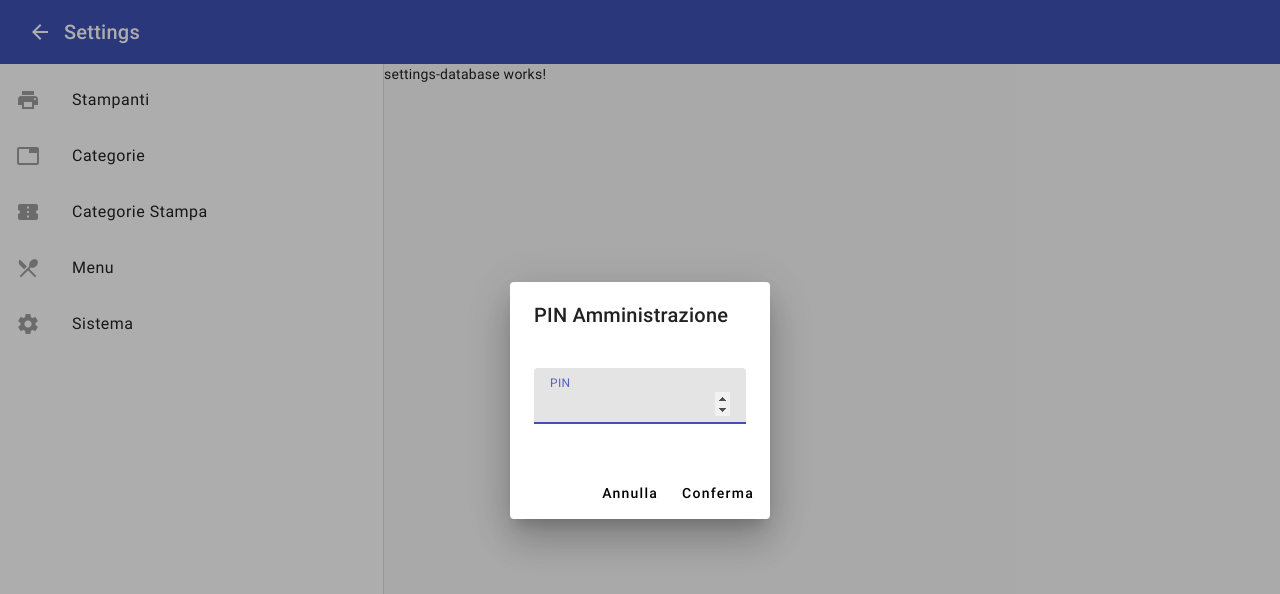
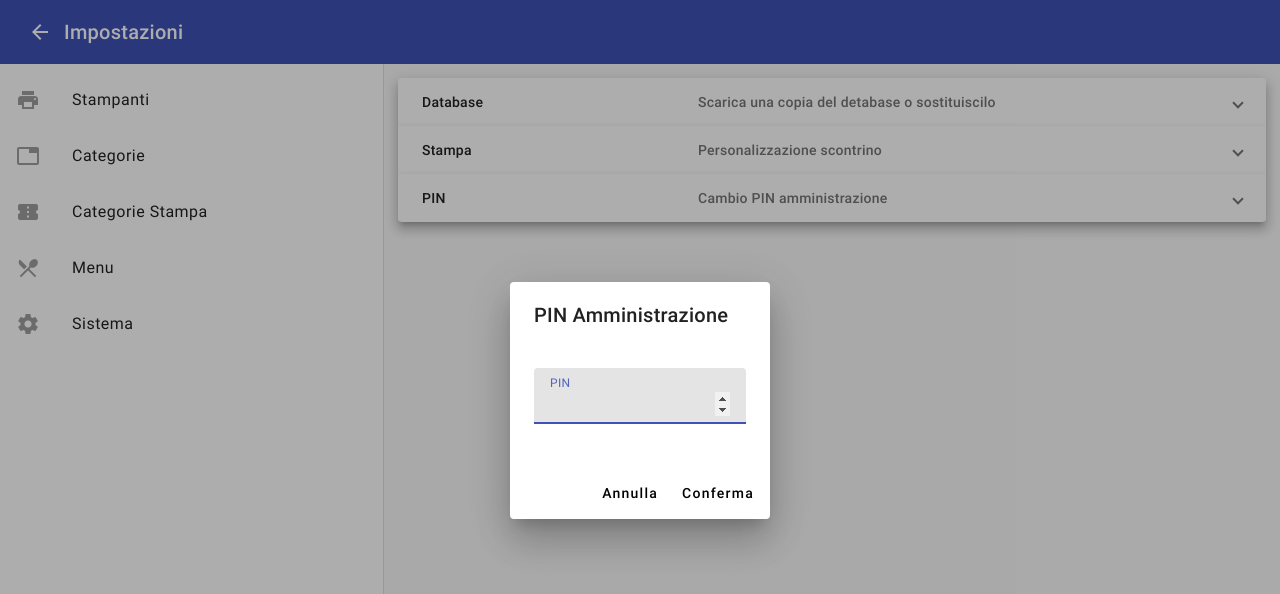
Before and after one commit to olimexsmart/SagraPOS, an Angular app in the folder frontend/: page /settings/database in a window 1280 px wide. Shown: the top 594 px of the page. Built offline with nearby package versions, Linux system fonts and the light colour scheme.

Commit message:
Moved DB swap to settings

```diff
--- a/frontend/src/app/app.module.ts
+++ b/frontend/src/app/app.module.ts
@@ -37,6 +37,7 @@ import { SettingsPrinterComponent } from './settings-printer/settings-printer.co
 import { SettingsCategoriesComponent } from './settings-categories/settings-categories.component';
 import { SettingsMenuComponent } from './settings-menu/settings-menu.component';
 import { SettingsDatabaseComponent } from './settings-database/settings-database.component';
+import {MatExpansionModule} from '@angular/material/expansion';
 
 
 @NgModule({
@@ -121,7 +122,8 @@ import { SettingsDatabaseComponent } from './settings-database/settings-database
     MatMenuModule,
     MatSlideToggleModule,
     MatCheckboxModule,
-    MatListModule
+    MatListModule,
+    MatExpansionModule
   ],
   providers: [],
   bootstrap: [AppComponent]
--- a/frontend/src/app/main/main.component.html
+++ b/frontend/src/app/main/main.component.html
@@ -2,13 +2,6 @@
 <mat-toolbar color="primary">
   <span>{{title}}</span>
   <span class="flexSpacer"></span>
-  <!-- TODO move into settings page -->
-  <button mat-icon-button (click)="triggerFilePicker()">
-    <mat-icon>upload</mat-icon>
-  </button>
-  <button mat-icon-button (click)="downloadDB()">
-    <mat-icon>download</mat-icon>
-  </button>
   <button mat-icon-button [routerLink]="['/settings']">
     <mat-icon>settings</mat-icon>
   </button>
--- a/frontend/src/app/main/main.component.ts
+++ b/frontend/src/app/main/main.component.ts
@@ -26,7 +26,6 @@ export class MainComponent {
     @Inject('BASE_URL') public baseUrl: string,
     private menuService: MenuService,
     private inventoryService: InventoryService,
-    private swapDBService: SwapDBService,
     changeDetectorRef: ChangeDetectorRef,
     media: MediaMatcher) {
       this.mobileQuery = media.matchMedia('(max-width: 600px)');
@@ -58,24 +57,7 @@ export class MainComponent {
       this.sidenav.close()
   }
 
-  downloadDB() {
-    this.swapDBService.downloadFile()
-  }
 
-  triggerFilePicker(): void {
-    const fileInput = document.createElement('input');
-    fileInput.type = 'file';
-    fileInput.accept = '.sqlite3';
-    fileInput.onchange = this.uploadDB.bind(this);
-    fileInput.click();
-  }
-
-  uploadDB(event: any): void {
-    const file: File = event.target.files[0];
-    if (file) {
-      this.swapDBService.uploadFile(file);
-    }
-  }
 
   ngOnDestroy() {
     // Clean up by removing the event listener when the component is destroyed
--- a/frontend/src/app/settings-categories/settings-categories.component.css
+++ b/frontend/src/app/settings-categories/settings-categories.component.css
@@ -1,14 +1,10 @@
 .table-all {
     margin: 1em;
-    /* max-height: 100%; */
     overflow: auto;
 }
 
 .container {
     max-height: calc(100vh - 64px) !important;
-    display: flex;
-    flex-direction: column;
-    /* What if the toolbar has a different size? */
 }
 
 @media(max-width: 599px) {
--- a/frontend/src/app/settings-database/settings-database.component.css
+++ b/frontend/src/app/settings-database/settings-database.component.css
@@ -0,0 +1,18 @@
+.table-all {
+    margin: 1em;
+    overflow: auto;
+}
+
+.container {
+    max-height: calc(100vh - 64px) !important;
+}
+
+@media(max-width: 599px) {
+    .container {
+        max-height: calc(100vh - 56px) !important;
+    }
+}
+
+.button-space {
+    margin-right: 8px;
+}
--- a/frontend/src/app/settings-database/settings-database.component.html
+++ b/frontend/src/app/settings-database/settings-database.component.html
@@ -1 +1,48 @@
-<p>settings-database works!</p>
+<div class="container mat-elevation-z8 table-all">
+    <mat-accordion>
+        <mat-expansion-panel>
+            <mat-expansion-panel-header>
+                <mat-panel-title>
+                    Database
+                </mat-panel-title>
+                <mat-panel-description>
+                    Scarica una copia del detabase o sostituiscilo
+                    <mat-icon>database</mat-icon>
+                </mat-panel-description>
+            </mat-expansion-panel-header>
+            <button mat-raised-button class="button-space" color="primary" (click)="triggerFilePicker()">
+                Carica Database
+            </button>
+            <button mat-raised-button color="accent" (click)="downloadDB()">
+                Salva Database
+            </button>
+            <!-- TODO can be formatted better -->
+            <p class="table-all">
+                <mat-icon fontIcon="warning"></mat-icon>
+                Attenzione caricare un database sovrascrive quello attuale
+            </p>
+        </mat-expansion-panel>
+        <mat-expansion-panel>
+            <mat-expansion-panel-header>
+                <mat-panel-title>
+                    Stampa
+                </mat-panel-title>
+                <mat-panel-description>
+                    Personalizzazione scontrino
+                </mat-panel-description>
+            </mat-expansion-panel-header>
+            <p>DA FARE</p>
+        </mat-expansion-panel>
+        <mat-expansion-panel>
+            <mat-expansion-panel-header>
+                <mat-panel-title>
+                    PIN
+                </mat-panel-title>
+                <mat-panel-description>
+                    Cambio PIN amministrazione
+                </mat-panel-description>
+            </mat-expansion-panel-header>
+            <p>DA FARE</p>
+        </mat-expansion-panel>
+    </mat-accordion>
+</div>
--- a/frontend/src/app/settings-database/settings-database.component.ts
+++ b/frontend/src/app/settings-database/settings-database.component.ts
@@ -1,4 +1,5 @@
 import { Component } from '@angular/core';
+import { SwapDBService } from '../services/swap-db.service';
 
 @Component({
   selector: 'app-settings-database',
@@ -7,4 +8,24 @@ import { Component } from '@angular/core';
 })
 export class SettingsDatabaseComponent {
 
+  constructor(private swapDBService: SwapDBService) {  }
+
+  downloadDB() {
+    this.swapDBService.downloadFile()
+  }
+
+  triggerFilePicker(): void {
+    const fileInput = document.createElement('input');
+    fileInput.type = 'file';
+    fileInput.accept = '.sqlite3';
+    fileInput.onchange = this.uploadDB.bind(this);
+    fileInput.click();
+  }
+
+  private uploadDB(event: any): void {
+    const file: File = event.target.files[0];
+    if (file) {
+      this.swapDBService.uploadFile(file);
+    }
+  }
 }
--- a/frontend/src/app/settings-menu/settings-menu.component.html
+++ b/frontend/src/app/settings-menu/settings-menu.component.html
@@ -1 +1 @@
-<p>settings-menu works!</p>
+<p>IN ALLESTIMENTO</p>
--- a/frontend/src/app/settings-printer/settings-printer.component.html
+++ b/frontend/src/app/settings-printer/settings-printer.component.html
@@ -1 +1 @@
-<p>settings-printer works!</p>
+<p>IN ALLESTIMENTO</p>
--- a/frontend/src/app/settings/settings.component.html
+++ b/frontend/src/app/settings/settings.component.html
@@ -3,7 +3,7 @@
     <button mat-icon-button routerLink="/main">
         <mat-icon>arrow_back</mat-icon>
     </button>
-    <span>Settings</span>
+    <span>Impostazioni</span>
     <span class="flexSpacer"></span>
     <button *ngIf="mobileQuery.matches" mat-icon-button (click)="sidenav.toggle()">
         <mat-icon>menu</mat-icon>
```
Also changed, not shown: 1 other file (tests, documents, lock files or other folders).
